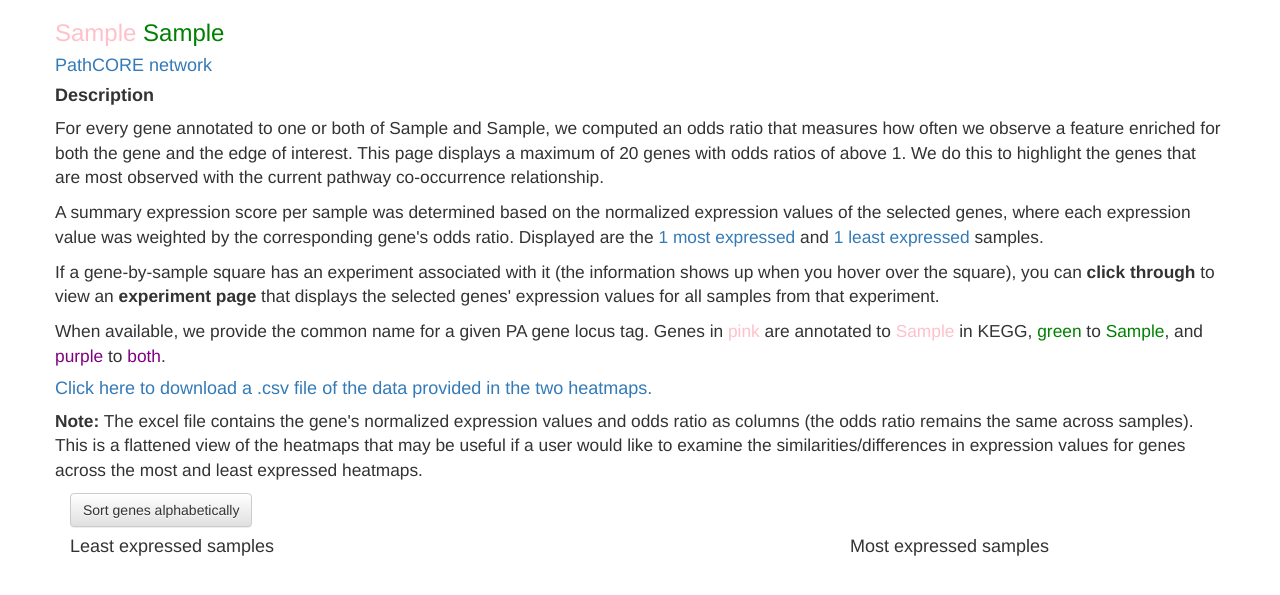
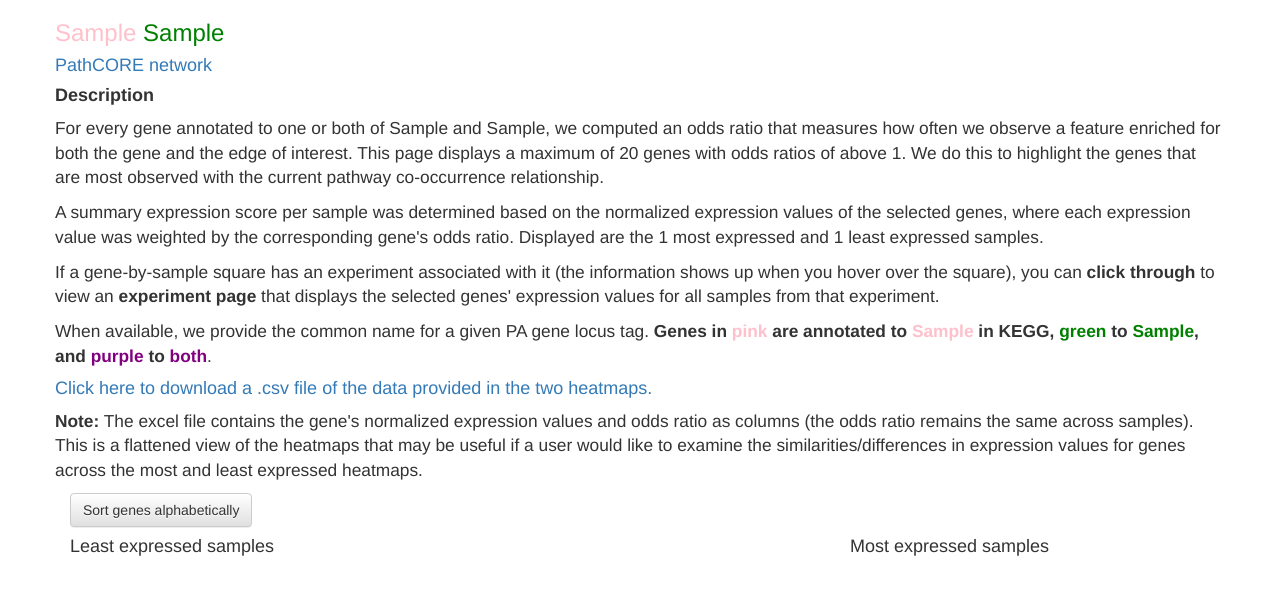
Before and after one commit to kathyxchen/PathCORE-demo, a Flask app: template templates/edge.html in a window 1280 px wide. Shown: the top 595 px of the page. Run offline with Flask 2, Linux system fonts and the light colour scheme; the template is opened without the code that fills it: most values are stand-ins (such as "Sample title", 1, 10 or a date in 2020); some libraries are stand-ins or nearby versions.

Commit message:
bold the gene coloring scheme

```diff
--- a/templates/edge.html
+++ b/templates/edge.html
@@ -30,10 +30,8 @@
             the normalized expression values of the selected genes,
             where each expression value was weighted by the corresponding
             gene's odds ratio.
-            Displayed are the <a href="#most-expressed-samples">
-            {{n_samples}} most expressed</a>
-            and <a href="#least-expressed-samples">
-            {{n_samples}} least expressed</a> samples.
+            Displayed are the {{n_samples}} most expressed
+            and {{n_samples}} least expressed samples.
         </p>
         <p>
             If a gene-by-sample square has an experiment associated with
@@ -44,11 +42,11 @@
         </p>
         <p>
             When available, we provide the common name for a given PA
-            gene locus tag. Genes in <span class="pw0">pink</span> are
+            gene locus tag. <b>Genes in <span class="pw0">pink</span> are
             annotated to <span class="pw0">{{pw0}}</span> in KEGG,
             <span class="pw1">green</span> to <span class="pw1">{{pw1}}</span>,
             and <span class="both">purple</span> to
-            <span class="both">both</span>.
+            <span class="both">both</span></b>.
         </p>
         <h4>
           <a href="{{ url_for('routes.edge_excel_file', edge_pws=pw0 + '&' + pw1) }}">
```
